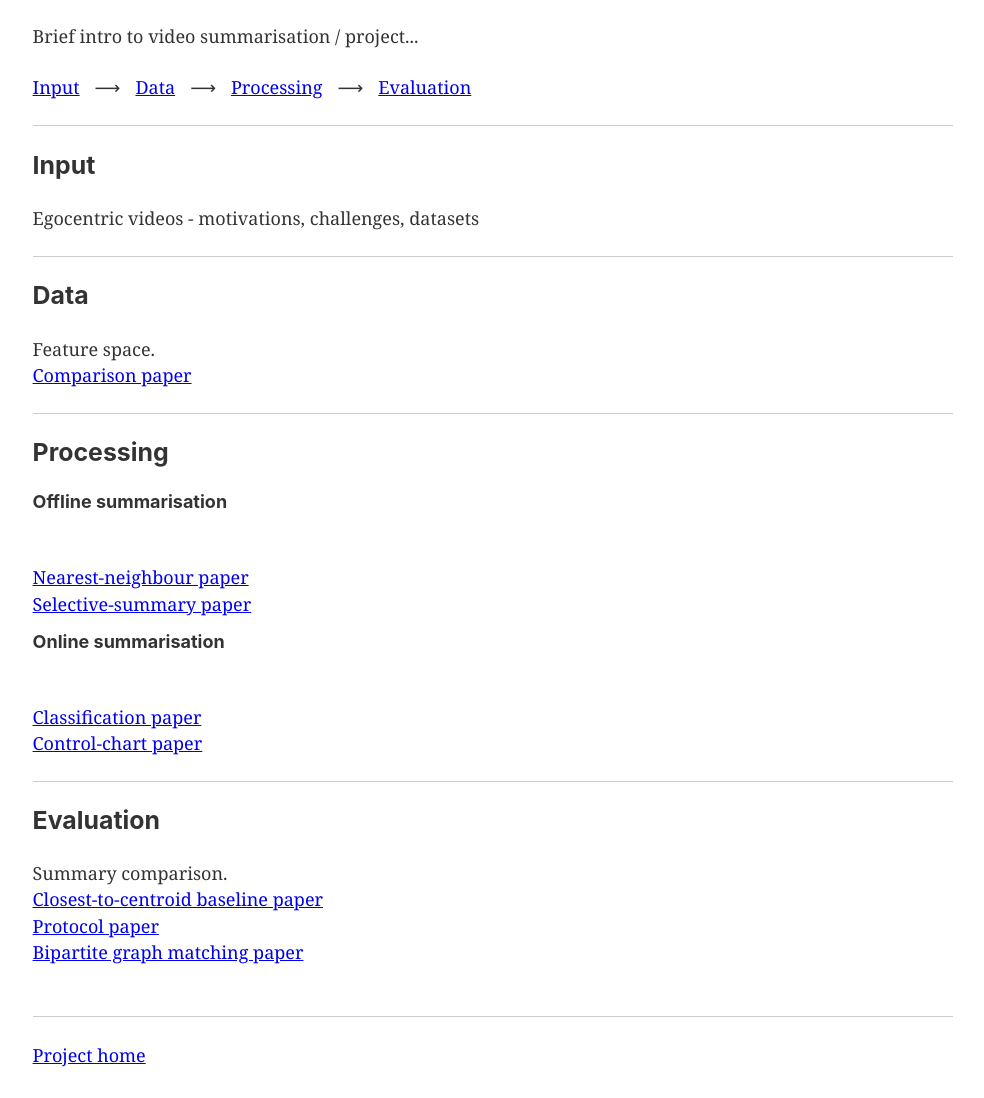
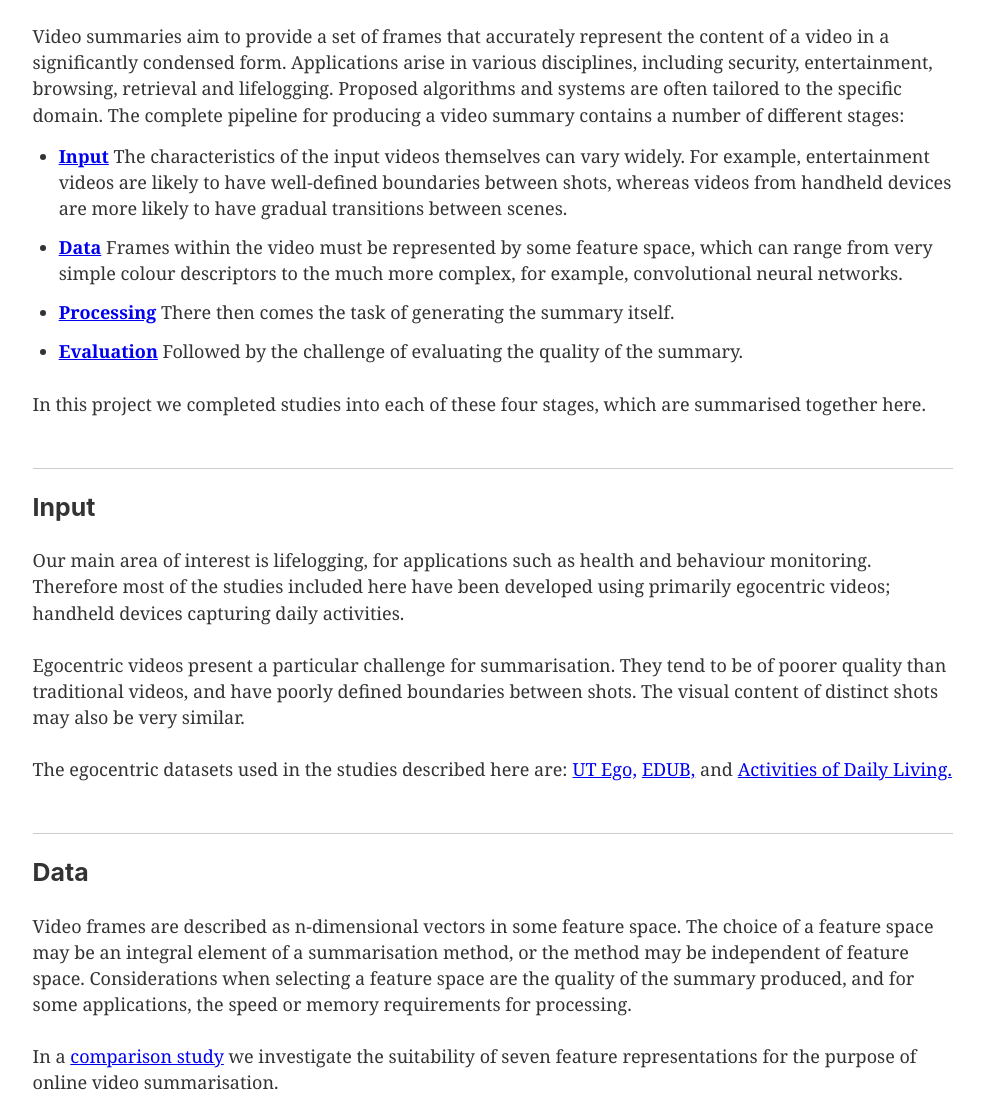
Before and after one commit to clarematthews/PROJECT-RPG-2015-188, a Gatsby site: page / in a window 1280 px wide. Shown: the part 301-1399 px from the top of the page, without its empty margins (147-1131 px from the left). Built offline with nearby package versions, Linux system fonts and the light colour scheme; Gatsby itself is replaced by a stand-in of ours.

Commit message:
Add text to index page

```diff
--- a/src/pages/index.js
+++ b/src/pages/index.js
@@ -9,51 +9,52 @@ const IndexPage = () => (
     <SEO title="Home" keywords={['summarisation', 'video', 'egocentric']} />
     <h1>Video summarisation</h1>
     <div style={{paddingBottom: '25px'}}>
-	    Brief intro to video summarisation / project...
-    </div>
-    <div style={{paddingBottom: '25px'}}>
+	    <p>Video summaries aim to provide a set of frames that accurately represent the content of a video in a significantly condensed form. Applications arise in various disciplines, including security, entertainment, browsing, retrieval and lifelogging. Proposed algorithms and systems are often tailored to the specific domain. The complete pipeline for producing a video summary contains a number of different stages:
+		    <ul style={{paddingTop: '15px'}}>
+			    <li><a href="#input"><b>Input</b></a>  The characteristics of the input videos themselves can vary widely. For example, entertainment videos are likely to have well-defined boundaries between shots, whereas videos from handheld devices are more likely to have gradual transitions between scenes.</li>
+			    <li><a href="#data"><b>Data</b></a>  Frames within the video must be represented by some feature space, which can range from very simple colour descriptors to the much more complex, for example, convolutional neural networks.</li>
+			    <li><a href="#processing"><b>Processing</b></a>  There then comes the task of generating the summary itself.</li>
+			    <li><a href="#evaluation"><b>Evaluation</b></a>  Followed by the challenge of evaluating the quality of the summary.</li>
+		    </ul>
+	    </p>
 
-	    <a style={{paddingRight: '15px'}} href="#input">Input</a>
-	    &#x27f6;
-	    <a style={{paddingLeft: '15px', paddingRight: '15px'}} href="#data">Data</a>
-	    &#x27f6;
-	    <a style={{paddingLeft: '15px', paddingRight: '15px'}} href="#processing">Processing</a>
-	    &#x27f6;
-	    <a style={{paddingLeft: '15px'}} href="#evaluation">Evaluation</a>
 
+	    <p>In this project we completed studies into each of these four stages, which are summarised together here.</p>
     </div>
     <hr />
     <div id="input" style={{paddingBottom: '25px'}}>
 	    <h3>Input</h3>
-	    Egocentric videos - motivations, challenges, datasets
+	    <p>Our main area of interest is lifelogging, for applications such as health and behaviour monitoring. Therefore most of the studies included here have been developed using primarily egocentric videos; handheld devices capturing daily activities.</p>
+	    <p>Egocentric videos present a particular challenge for summarisation. They tend to be of poorer quality than traditional videos, and have poorly defined boundaries between shots. The visual content of distinct shots may also be very similar.</p>
+	    <p>The egocentric datasets used in the studies described here are:
+	    <a style={{paddingLeft: '5px'}} href="http://vision.cs.utexas.edu/projects/egocentric_data/UT_Egocentric_Dataset.html">UT Ego,</a>
+	    <a style={{paddingLeft: '5px'}} href="https://www.dropbox.com/s/py8xhalqxz15co3/EDUB%202015.zip?dl=0">EDUB,</a> and
+	<a style={{paddingLeft: '5px'}} href="https://www.csee.umbc.edu/~hpirsiav/papers/ADLdataset/">Activities of Daily Living.</a></p>
     </div>
     <hr/>
     <div id="data" style={{paddingBottom: '25px'}}>
 	    <h3>Data</h3>
-	    Feature space.  <br/>
-	    <Link to='comparison'>Comparison paper</Link>
+	    <p>Video frames are described as n-dimensional vectors in some feature space. The choice of a feature space may be an integral element of a summarisation method, or the method may be independent of feature space. Considerations when selecting a feature space are the quality of the summary produced, and for some applications, the speed or memory requirements for processing.</p>
+	    <p>In a <Link to='comparison'>comparison study</Link> we investigate the suitability of seven feature representations for the purpose of online video summarisation.</p>
     </div>
     <hr/>
     <div id="processing" style={{paddingBottom: '25px'}}>
 	    <h3>Processing</h3>
+	    <p>To produce keyframe summaries, processing takes place either offline or online.</p>
 	    <div style={{paddingBottom: '15px'}}>
-		    <h4>Offline summarisation</h4> <br/>
-		    <Link to='nearest-neighbour'>Nearest-neighbour paper</Link> <br/>
-		    <Link to='selective-summary'>Selective-summary paper</Link>
+		    <h4>Offline summarisation</h4>
+		    <p>Offline methods have access to the full set of frames before processing occurs, and can make numerous passes over the dataset. We propose the use of <Link to='nearest-neighbour'>edited nearest neighbour</Link> as an offline method for selecting keyframes. We also introduce a method for <Link to='selective-summary'>selective keyframe summarisation</Link>, where a user can query a video with an unlimited vocabulary of terms.</p>
 	    </div>
 	    <div>
-		    <h4>Online summarisation</h4> <br/>
-		    <Link to='classification'>Classification paper</Link> <br/>
-		    <Link to='budget'>Control-chart paper</Link>
+		    <h4>Online summarisation</h4>
+		    <p>Online methods must process frames as they are received, and do not have access to the full video prior ro processing. We propose a <Link to='classification'>classification for online summarisation methods</Link>, based on their descriptive and distinguishing properties, and compare nine existing methods that are presented in terms of the classification. The findings from this comparison are used to develop a <Link to='budget'>budget-constrained online summarisation method</Link> that uses control-charts to identify shot boundaries in egocentric videos.</p>
 	    </div>
     </div>
     <hr/>
     <div id="evaluation" style={{paddingBottom: '25px'}}>
 	    <h3>Evaluation</h3>
-	    Summary comparison.  <br/>
-	    <Link to='baseline'>Closest-to-centroid baseline paper</Link> <br/>
-	    <Link to='protocol'>Protocol paper</Link> <br/>
-	    <Link to='graph-matching'>Bipartite graph matching paper</Link>
+	    <p>The evaluation of keyframe video summaries is a notoriously difficult problem, as there is rarely an objective “best” summary. A necessary element of evaluation is the comparison and matching of frames between summaries. We propose a <Link to='baseline'>method for matching the visual appearance of keyframes</Link>, and also review methods for matching frames between summaries in the formalism of <Link to='graph-matching'>graph theory.</Link></p>
+	    <p>For evaluation of a summary itself, we propose a discrimination capacity measure as a <Link to='protocol'>formal way to quantify the improvement</Link> over a uniform baseline, assuming that one or more ground truth summaries are available. We also propose a <Link to='baseline'>new baseline model</Link> for creating a keyframe summary, called Closest-to-Centroid.</p>
     </div>
     <div style={{ maxWidth: '300px', marginBottom: '1.45rem' }}>
     </div>
```
